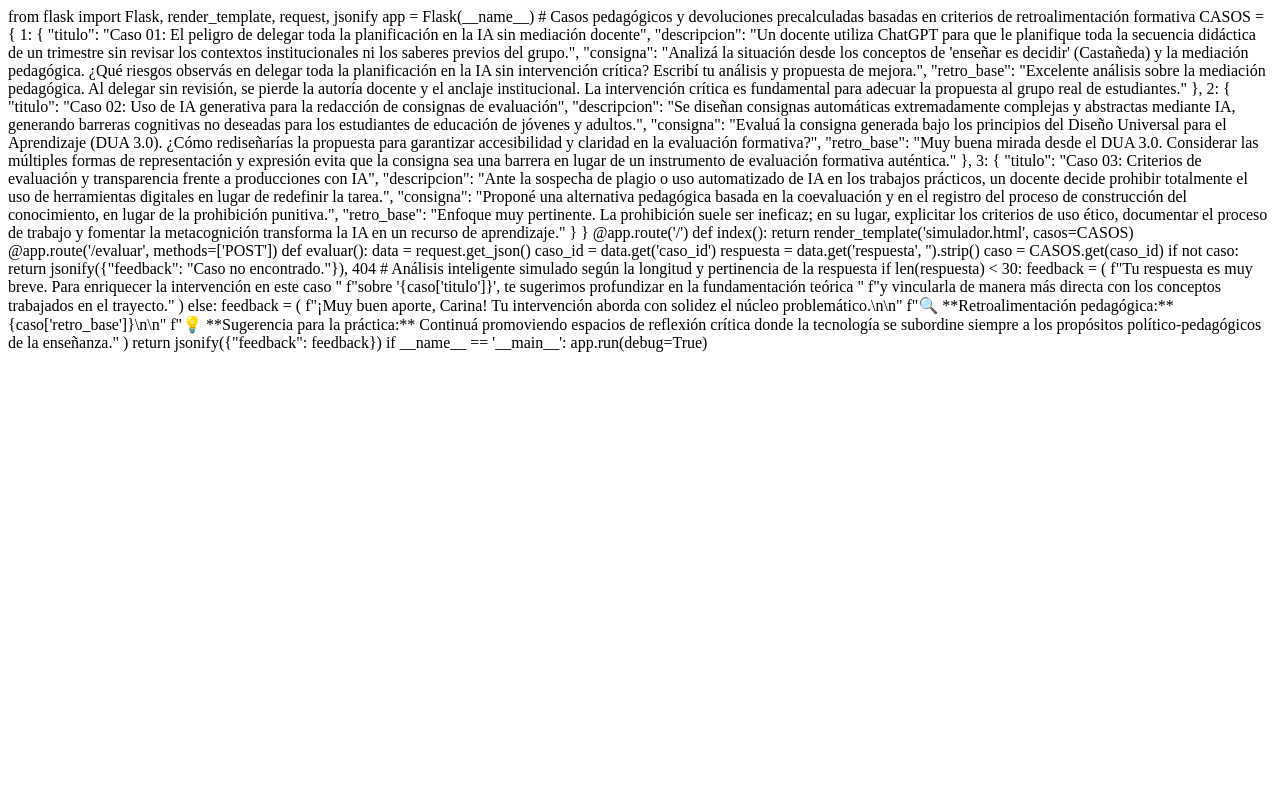
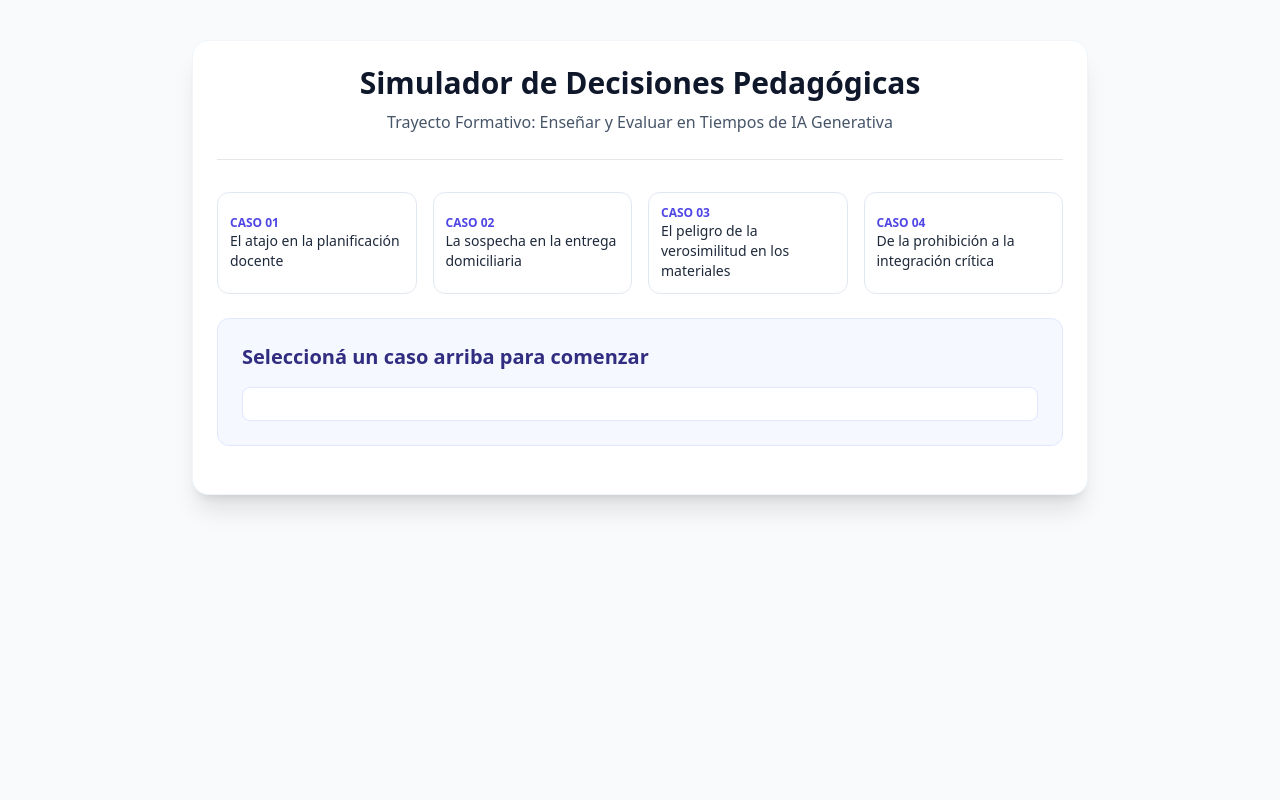
Before and after one commit to carinaquintero-lgtm/simulador-pedagogico, a Flask app: page / in a window 1280 px wide. Run offline with Flask 3, Linux system fonts and the light colour scheme; some libraries are stand-ins or nearby versions.

Commit message:
Update simulador.html

```diff
--- a/templates/simulador.html
+++ b/templates/simulador.html
@@ -1,58 +1,95 @@
-from flask import Flask, render_template, request, jsonify
+<!DOCTYPE html>
+<html lang="es">
+<head>
+    <meta charset="UTF-8">
+    <title>Simulador: Enseñar y Evaluar con IA</title>
+    <script src="https://cdn.tailwindcss.com"></script>
+</head>
+<body class="bg-slate-50 text-slate-800 font-sans leading-relaxed">
+    <div class="max-w-4xl mx-auto p-6 my-10 bg-white rounded-2xl shadow-xl border border-slate-100">
+        <header class="border-b pb-6 mb-8 text-center">
+            <h1 class="text-3xl font-bold text-slate-900">Simulador de Decisiones Pedagógicas</h1>
+            <p class="text-slate-600 mt-2">Trayecto Formativo: Enseñar y Evaluar en Tiempos de IA Generativa</p>
+        </header>
 
-app = Flask(__name__)
+        <div class="grid grid-cols-1 md:grid-cols-4 gap-4 mb-6">
+            {% for id, caso in casos.items() %}
+            <button onclick="seleccionarCaso({{ id }})" id="btn-caso-{{ id }}" class="p-3 text-sm font-medium rounded-xl border transition-all text-left bg-white hover:bg-slate-100 border-slate-200">
+                <span class="block text-xs text-indigo-600 font-bold">CASO 0{{ id }}</span>
+                {{ caso.titulo.split(':')[1] }}
+            </button>
+            {% endfor %}
+        </div>
 
-# Casos pedagógicos y devoluciones precalculadas basadas en criterios de retroalimentación formativa
-CASOS = {
-    1: {
-        "titulo": "Caso 01: El peligro de delegar toda la planificación en la IA sin mediación docente",
-        "descripcion": "Un docente utiliza ChatGPT para que le planifique toda la secuencia didáctica de un trimestre sin revisar los contextos institucionales ni los saberes previos del grupo.",
-        "consigna": "Analizá la situación desde los conceptos de 'enseñar es decidir' (Castañeda) y la mediación pedagógica. ¿Qué riesgos observás en delegar toda la planificación en la IA sin intervención crítica? Escribí tu análisis y propuesta de mejora.",
-        "retro_base": "Excelente análisis sobre la mediación pedagógica. Al delegar sin revisión, se pierde la autoría docente y el anclaje institucional. La intervención crítica es fundamental para adecuar la propuesta al grupo real de estudiantes."
-    },
-    2: {
-        "titulo": "Caso 02: Uso de IA generativa para la redacción de consignas de evaluación",
-        "descripcion": "Se diseñan consignas automáticas extremadamente complejas y abstractas mediante IA, generando barreras cognitivas no deseadas para los estudiantes de educación de jóvenes y adultos.",
-        "consigna": "Evaluá la consigna generada bajo los principios del Diseño Universal para el Aprendizaje (DUA 3.0). ¿Cómo rediseñarías la propuesta para garantizar accesibilidad y claridad en la evaluación formativa?",
-        "retro_base": "Muy buena mirada desde el DUA 3.0. Considerar las múltiples formas de representación y expresión evita que la consigna sea una barrera en lugar de un instrumento de evaluación formativa auténtica."
-    },
-    3: {
-        "titulo": "Caso 03: Criterios de evaluación y transparencia frente a producciones con IA",
-        "descripcion": "Ante la sospecha de plagio o uso automatizado de IA en los trabajos prácticos, un docente decide prohibir totalmente el uso de herramientas digitales en lugar de redefinir la tarea.",
-        "consigna": "Proponé una alternativa pedagógica basada en la coevaluación y en el registro del proceso de construcción del conocimiento, en lugar de la prohibición punitiva.",
-        "retro_base": "Enfoque muy pertinente. La prohibición suele ser ineficaz; en su lugar, explicitar los criterios de uso ético, documentar el proceso de trabajo y fomentar la metacognición transforma la IA en un recurso de aprendizaje."
-    }
-}
+        <div id="contenedor-caso" class="bg-indigo-50/50 border border-indigo-100 p-6 rounded-xl mb-6">
+            <h2 id="titulo-caso" class="text-xl font-bold text-indigo-900 mb-2">Seleccioná un caso arriba para comenzar</h2>
+            <p id="desc-caso" class="text-slate-700 mb-4"></p>
+            <div id="consigna-caso" class="bg-white p-4 rounded-lg border border-indigo-100 font-medium text-slate-800"></div>
+        </div>
 
-@app.route('/')
-def index():
-    return render_template('simulador.html', casos=CASOS)
+        <div id="seccion-respuesta" class="hidden">
+            <label class="block font-semibold text-slate-700 mb-2">Tu análisis o propuesta de intervención:</label>
+            <textarea id="respuesta-usuario" rows="6" class="w-full p-4 border border-slate-300 rounded-xl focus:ring-2 focus:ring-indigo-500 focus:outline-none mb-4" placeholder="Escribí aquí tu fundamentación pedagógica..."></textarea>
+            <button onclick="enviarRespuesta()" id="btn-enviar" class="w-full bg-indigo-600 hover:bg-indigo-700 text-white font-bold py-3 rounded-xl transition-all shadow-md">
+                Enviar respuesta para retroalimentación pedagógica
+            </button>
+        </div>
 
-@app.route('/evaluar', methods=['POST'])
-def evaluar():
-    data = request.get_json()
-    caso_id = data.get('caso_id')
-    respuesta = data.get('respuesta', '').strip()
+        <div id="seccion-feedback" class="hidden mt-8 p-6 bg-emerald-50 border border-emerald-200 rounded-xl">
+            <h3 class="text-lg font-bold text-emerald-900 mb-2">Devolución del Tutor / Simulador:</h3>
+            <div id="texto-feedback" class="text-slate-700 whitespace-pre-line"></div>
+        </div>
+    </div>
 
-    caso = CASOS.get(caso_id)
-    if not caso:
-        return jsonify({"feedback": "Caso no encontrado."}), 404
+    <script>
+        const casosData = {{ casos | tojson }};
+        let casoActualId = null;
 
-    # Análisis inteligente simulado según la longitud y pertinencia de la respuesta
-    if len(respuesta) < 30:
-        feedback = (
-            f"Tu respuesta es muy breve. Para enriquecer la intervención en este caso "
-            f"sobre '{caso['titulo']}', te sugerimos profundizar en la fundamentación teórica "
-            f"y vincularla de manera más directa con los conceptos trabajados en el trayecto."
-        )
-    else:
-        feedback = (
-            f"¡Muy buen aporte, Carina! Tu intervención aborda con solidez el núcleo problemático.\n\n"
-            f"🔍 **Retroalimentación pedagógica:** {caso['retro_base']}\n\n"
-            f"💡 **Sugerencia para la práctica:** Continuá promoviendo espacios de reflexión crítica donde la tecnología se subordine siempre a los propósitos político-pedagógicos de la enseñanza."
-        )
+        function seleccionarCaso(id) {
+            casoActualId = id;
+            const caso = casosData[id];
 
-    return jsonify({"feedback": feedback})
+            document.getElementById('titulo-caso').innerText = caso.titulo;
+            document.getElementById('desc-caso').innerText = caso.descripcion;
+            document.getElementById('consigna-caso').innerHTML = `<strong>Consigna:</strong> ${caso.consigna}`;
 
-if __name__ == '__main__':
-    app.run(debug=True)
+            document.getElementById('seccion-respuesta').classList.remove('hidden');
+            document.getElementById('seccion-feedback').classList.add('hidden');
+            document.getElementById('respuesta-usuario').value = '';
+
+            document.querySelectorAll('[id^="btn-caso-"]').forEach(btn => btn.classList.remove('border-indigo-600', 'bg-indigo-50'));
+            document.getElementById(`btn-caso-${id}`).classList.add('border-indigo-600', 'bg-indigo-50');
+        }
+
+        async function enviarRespuesta() {
+            const respuesta = document.getElementById('respuesta-usuario').value;
+            if (!respuesta.trim()) {
+                alert('Por favor, escribí una respuesta antes de enviar.');
+                return;
+            }
+
+            const btn = document.getElementById('btn-enviar');
+            btn.disabled = true;
+            btn.innerText = 'Analizando tu propuesta pedagógica...';
+
+            try {
+                const res = await fetch('/evaluar', {
+                    method: 'POST',
+                    headers: { 'Content-Type': 'application/json' },
+                    body: JSON.stringify({ caso_id: casoActualId, respuesta: respuesta })
+                });
+                const data = await res.json();
+
+                document.getElementById('texto-feedback').innerText = data.feedback;
+                document.getElementById('seccion-feedback').classList.remove('hidden');
+                document.getElementById('seccion-feedback').scrollIntoView({ behavior: 'smooth' });
+            } catch (err) {
+                alert('Ocurrió un error al procesar la respuesta.');
+            } finally {
+                btn.disabled = false;
+                btn.innerText = 'Enviar respuesta para retroalimentación pedagógica';
+            }
+        }
+    </script>
+</body>
+</html>
```
